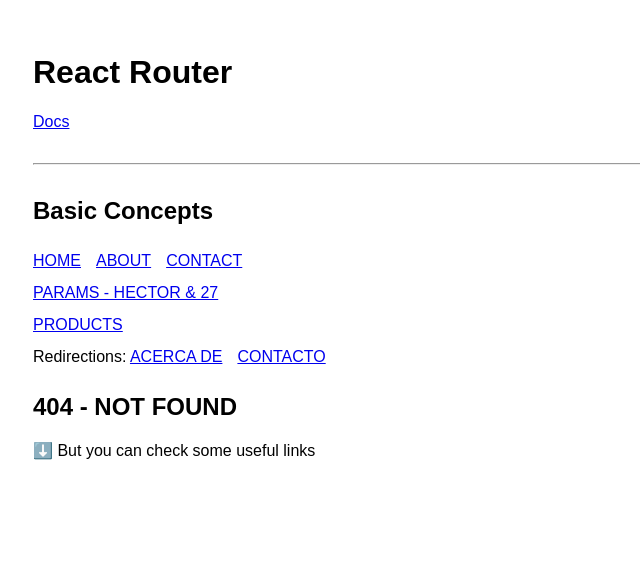
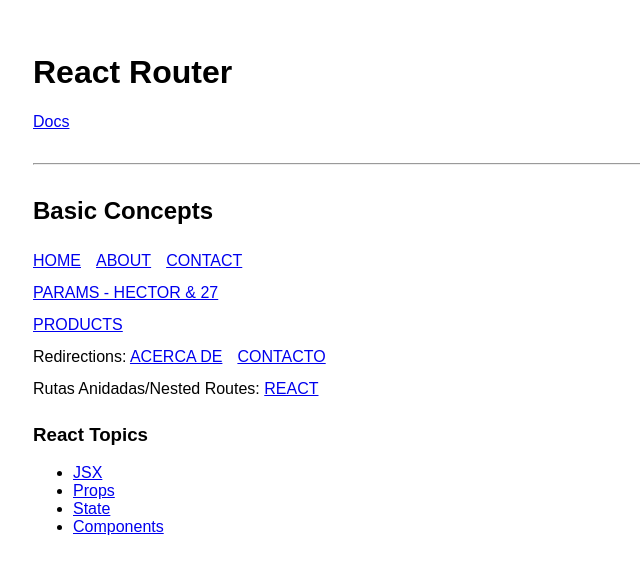
Before and after one commit to hector-mendoza/react, a React (Create React App) app in the folder react-router/: page /react in a window 1280 px wide. Before the commit this address had no page. Shown: the top 574 px of the page, without its empty margins (0-640 px from the left). Built offline with nearby package versions, Linux system fonts and the light colour scheme.

Commit message:
React Router: Nested Routes

```diff
--- a/react-router/src/components/BasicConcepts.js
+++ b/react-router/src/components/BasicConcepts.js
@@ -9,6 +9,7 @@
 import Nav from "./Nav";
 import User from "../pages/User";
 import Products from "../pages/Products";
+import ReactTopics from "../pages/ReactTopics";
 
 // SWITCH was replaced by ROUTES
 const BasicConcepts = () => {
@@ -31,6 +32,10 @@
                         {/* Redirections */}
                         <Route path="/acerca" element={<Navigate to="/about" />} />
                         <Route path="/contacto" element={<Navigate to="/contact" />} />
+
+                        {/* Rutas Anidadas/Nested Routes */}
+                        {/* Route to every React topic (*) */}
+                        <Route path="/react/*" element={<ReactTopics />} />
 
                         {/* we always need to add the 404 route as the LAST ONE */}
                         <Route path="*" element={<Error404 />} />
--- a/react-router/src/components/Nav.js
+++ b/react-router/src/components/Nav.js
@@ -24,11 +24,17 @@
                 <NavLink to="/products">Products</NavLink>
             </div>
 
-            {/* QUERY PARAMS */}
+            {/* Redirections */}
             <div>
                 <span>Redirections: </span>
                 <Link to="/acerca">Acerca de</Link>
                 <Link to="/contacto">Contacto</Link>
+            </div>
+
+            {/* Rutas Anidadas/Nested Routes */}
+            <div>
+                <span>Rutas Anidadas/Nested Routes: </span>
+                <Link to="/react">React</Link>
             </div>
         </nav>
     );
--- /dev/null
+++ b/react-router/src/pages/ReactTopics.js
@@ -0,0 +1,41 @@
+import { Link, Route, Routes, useParams } from "react-router-dom";
+
+const Topic = () => {
+    // get "topic" from useParams HOOK
+    let { topic } = useParams();
+
+    return (
+        <div>
+            <h4>{topic.toUpperCase()}</h4>
+            <p>Laborum officia id eiusmod ex enim Lorem sit ex dolor pariatur. Ipsum aliquip consectetur fugiat mollit aliquip dolor consectetur sit voluptate sit et id. Labore elit fugiat laboris duis ex elit Lorem ex eu voluptate magna enim fugiat.</p>
+        </div>
+    );
+};
+
+const ReactTopics = () => {
+    return (
+        <div>
+            <h3>React Topics</h3>
+            <ul>
+                <li>
+                    {/* to => topic */}
+                    <Link to="jsx">JSX</Link>
+                </li>
+                <li>
+                    <Link to="props">Props</Link>
+                </li>
+                <li>
+                    <Link to="state">State</Link>
+                </li>
+                <li>
+                    <Link to="components">Components</Link>
+                </li>
+            </ul>
+            <Routes>
+                <Route path=":topic" element={<Topic />} />
+            </Routes>
+        </div>
+    );
+}
+
+export default ReactTopics;
```
